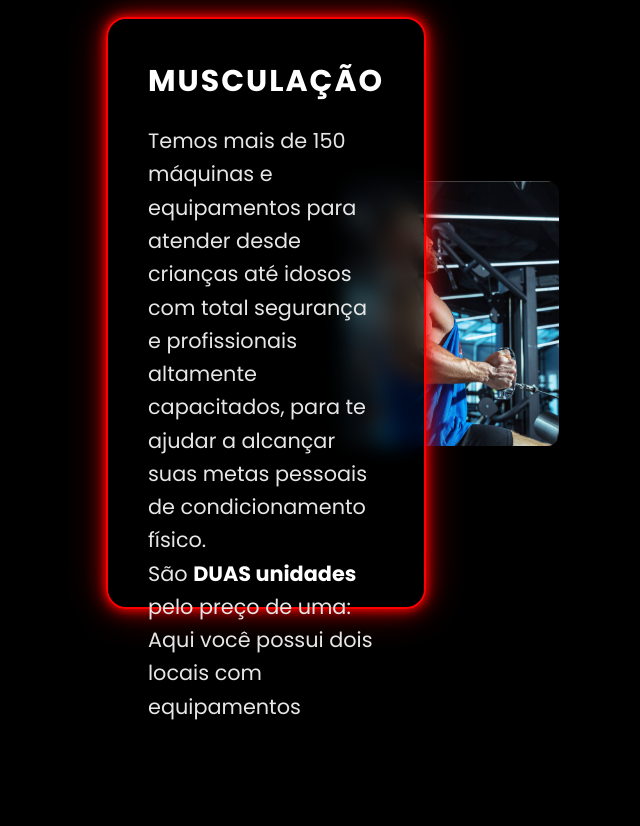
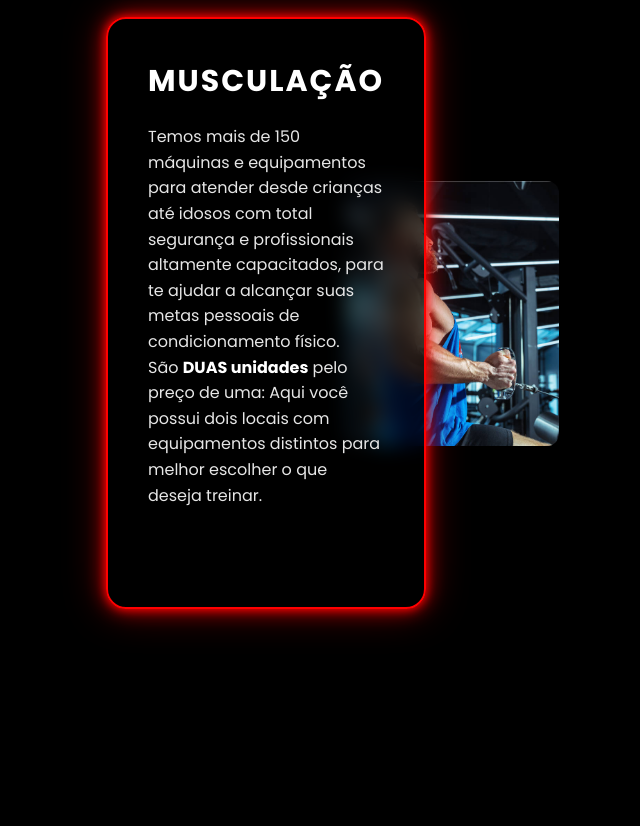
Before and after one commit to herbertis/dragons-gym, a plain HTML site: page index.html in a window 1280 px wide. Shown: the part 1720-2546 px from the top of the page, without its empty margins (502-1142 px from the left). Drawn offline with Linux system fonts and the light colour scheme.

Commit message:
Update index.html

```diff
--- a/index.html
+++ b/index.html
@@ -223,7 +223,7 @@ h2{
 }
 
 .card-musculacao h2 { color: #ffffff; font-size: 30px; margin-bottom: 20px; letter-spacing: 2px; }
-.card-musculacao p { color: #e6e6e6; line-height: 1.6; font-size: 1.3rem; }
+.card-musculacao p { color: #e6e6e6; line-height: 1.6; }
 .card-musculacao strong { color: #ffffff; }
 
 .modalidades-img{ position:relative; margin-left:-80px; }
```
